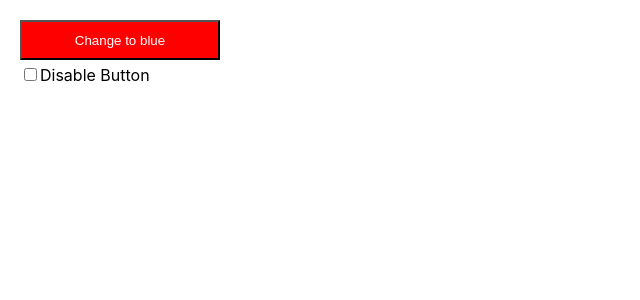
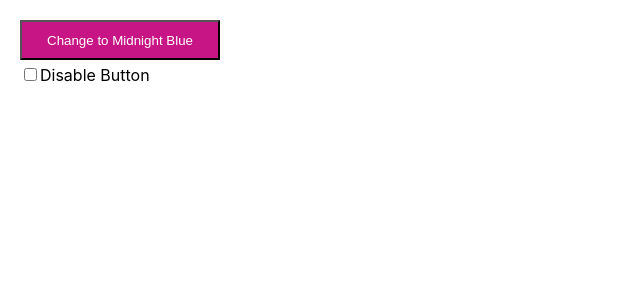
Before and after one commit to CarlosVinicius3258/test-learning, a React (Create React App) app in the folder color-button/: page / in a window 1280 px wide. Shown: the top 300 px of the page, without its empty margins (0-640 px from the left). Built offline with nearby package versions, Linux system fonts and the light colour scheme.

Commit message:
update code with new colores specs

```diff
--- a/color-button/src/App.tsx
+++ b/color-button/src/App.tsx
@@ -9,9 +9,9 @@
 
 function App() {
 
-  const [buttonColor, setButtonColor] = useState<string>('red');
+  const [buttonColor, setButtonColor] = useState<string>('MediumVioletRed');
   const [checked, setChecked] = useState<boolean>(false);
-  const newButtonColor = buttonColor === 'red' ? 'blue' : 'red';
+  const newButtonColor = buttonColor === 'MediumVioletRed' ? 'MidnightBlue' : 'MediumVioletRed';
   return (
     <div style={ {
       display: 'flex', flexDirection: 'column', justifyContent: 'center', alignItems: 'start', padding: '20px',
@@ -20,7 +20,7 @@
         disabled={ checked }
         onClick={ () => setButtonColor(newButtonColor) }
         style={ { backgroundColor: checked ? 'gray' : buttonColor, color: 'white', width: 200, height: 40, } } >
-        Change to { newButtonColor }
+        Change to { replaceCamelWithSpaces(newButtonColor) }
       </button>
       <div style={ { marginTop: 5 } }>
         <input id='disable-button-checkbox' type='checkbox' checked={ checked } onClick={ () => setChecked(!checked) } />
```
Also changed, not shown: 1 other file (tests, documents, lock files or other folders).
